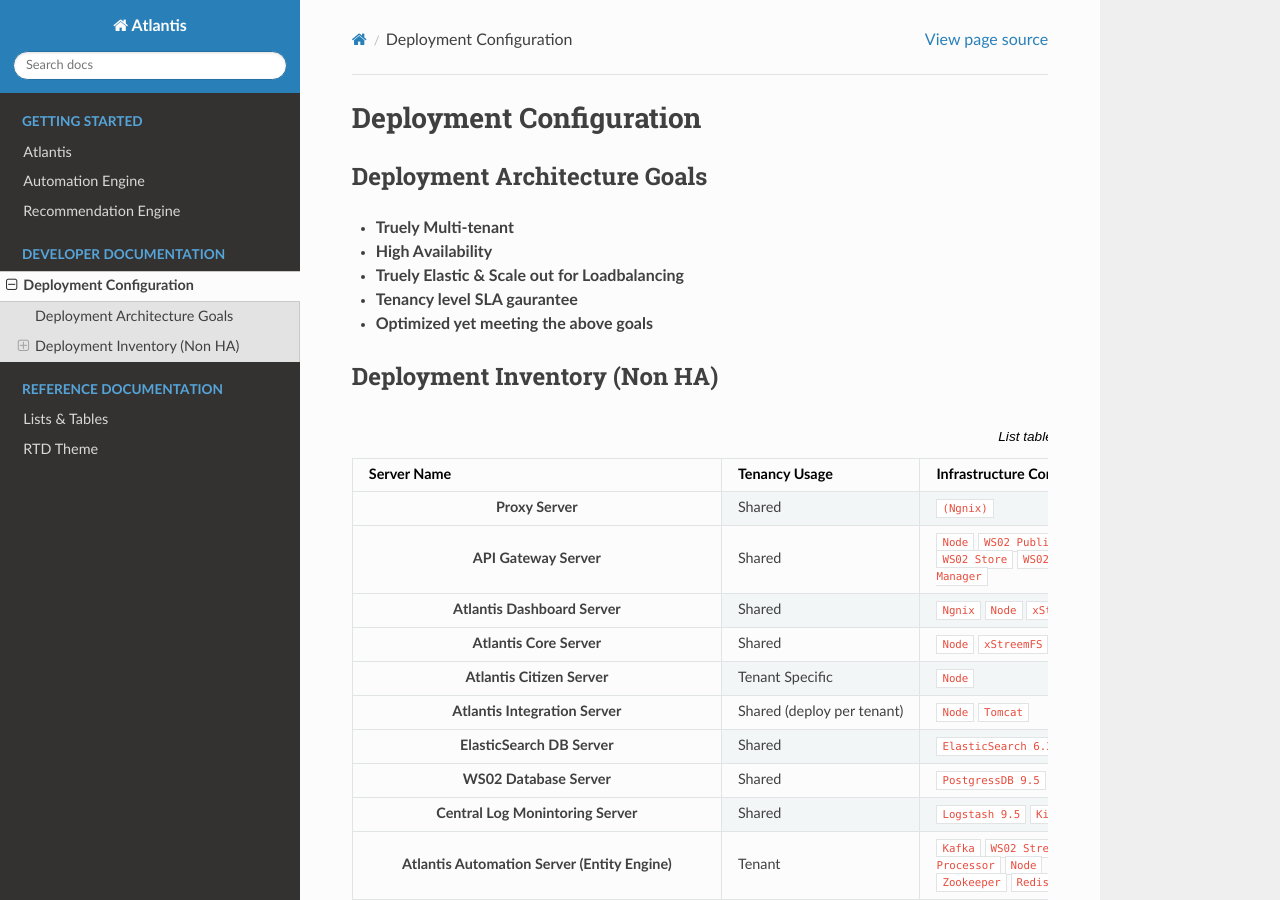
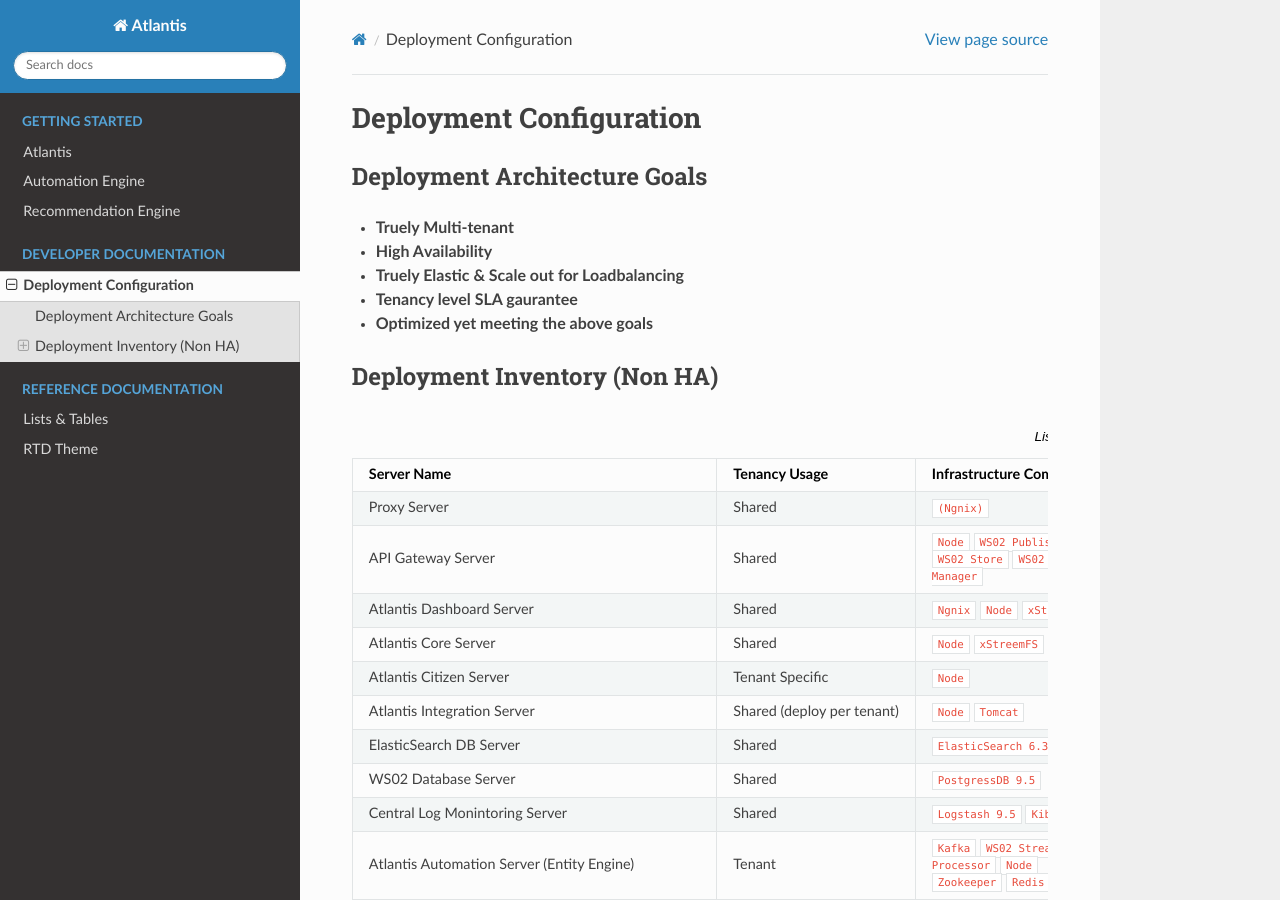
Before and after one commit to mohamedsheriff/atlantisdocs, a Sphinx documentation site: the page built from source/DeploymentArchitecture.rst, in a window 1280 px wide and 900 px high. Built offline with Sphinx 7.4.7 and the Read the Docs theme 2.0.0, drawn with Linux system fonts in a browser that asks for light colours; some of the changed lines change nothing that is shown.

Commit message:
Reformatted table

```diff
--- a/source/DeploymentArchitecture.rst
+++ b/source/DeploymentArchitecture.rst
@@ -15,10 +15,10 @@
 Deployment Inventory (Non HA)
 *****************************
 
-.. list-table:: List tables can have captions like this one.
-    :widths: 10 20 40 50
+.. list-table:: List of Servers (No HA mode)
+    :widths: 5 10 20 20
     :header-rows: 1
-    :stub-columns: 1
+    :stub-columns: 0
 
     * - Server Name
       - Tenancy Usage
```
